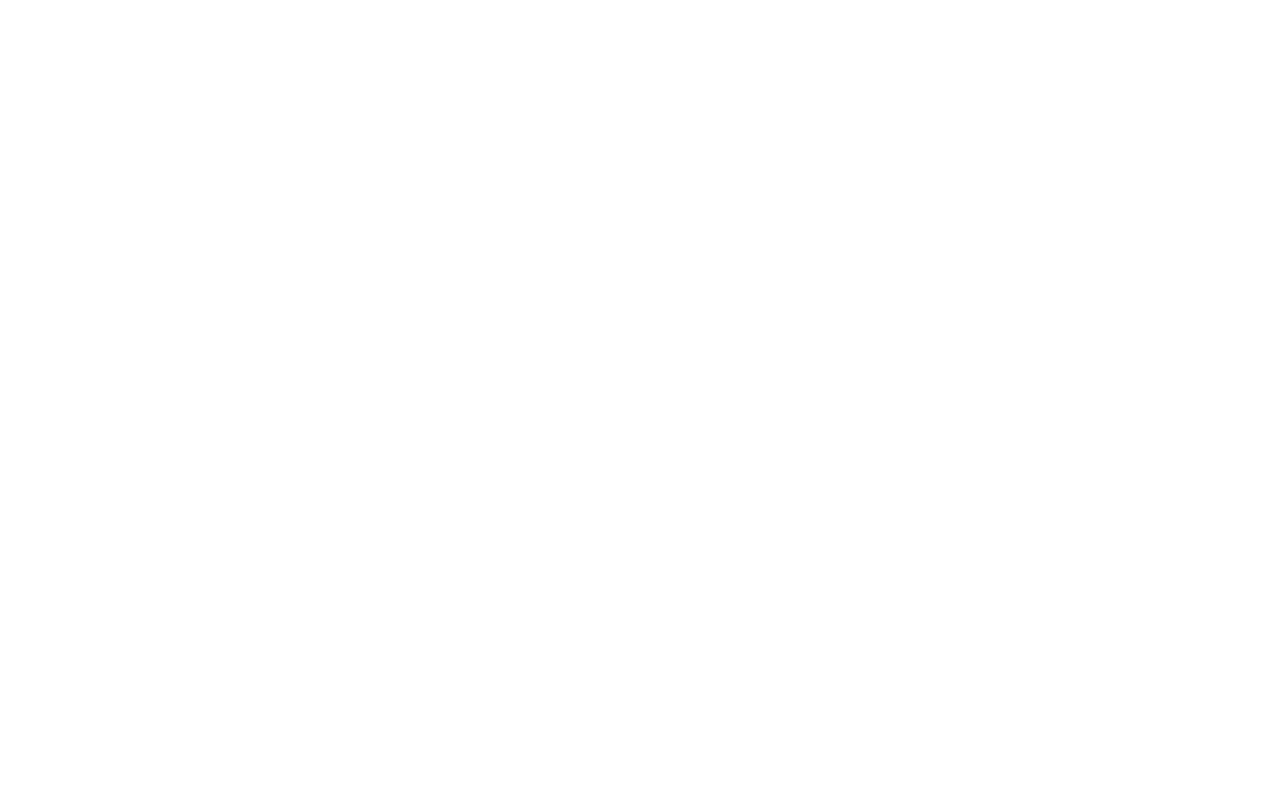
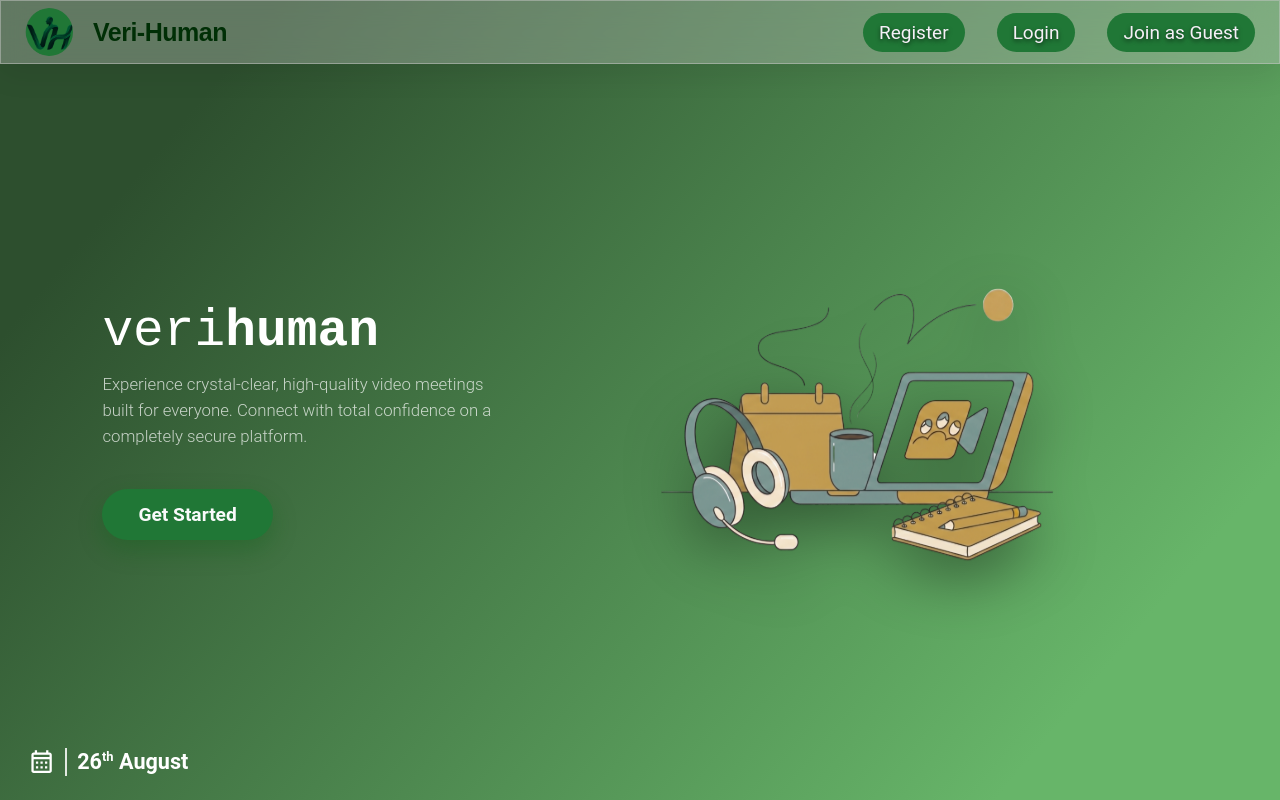
Before and after one commit to Pri-21-coder/Veri-Human, a React (Create React App) app in the folder frontend/: page / in a window 1280 px wide. Before the commit this address had no page. Built offline with nearby package versions, Linux system fonts and the light colour scheme.

Commit message:
Add LandingPage route to App.js

```diff
--- a/frontend/src/App.js
+++ b/frontend/src/App.js
@@ -10,6 +10,7 @@
       <Router>
         <AuthProvider>
         <Routes>
+          <Route path='/' element={<LandingPage/>}/>
           <Route path='/:auth' element={<Authentication/>}/>
           <Route path="/:url" element={<VideoMeetComponent/>}/>
         </Routes>
```
